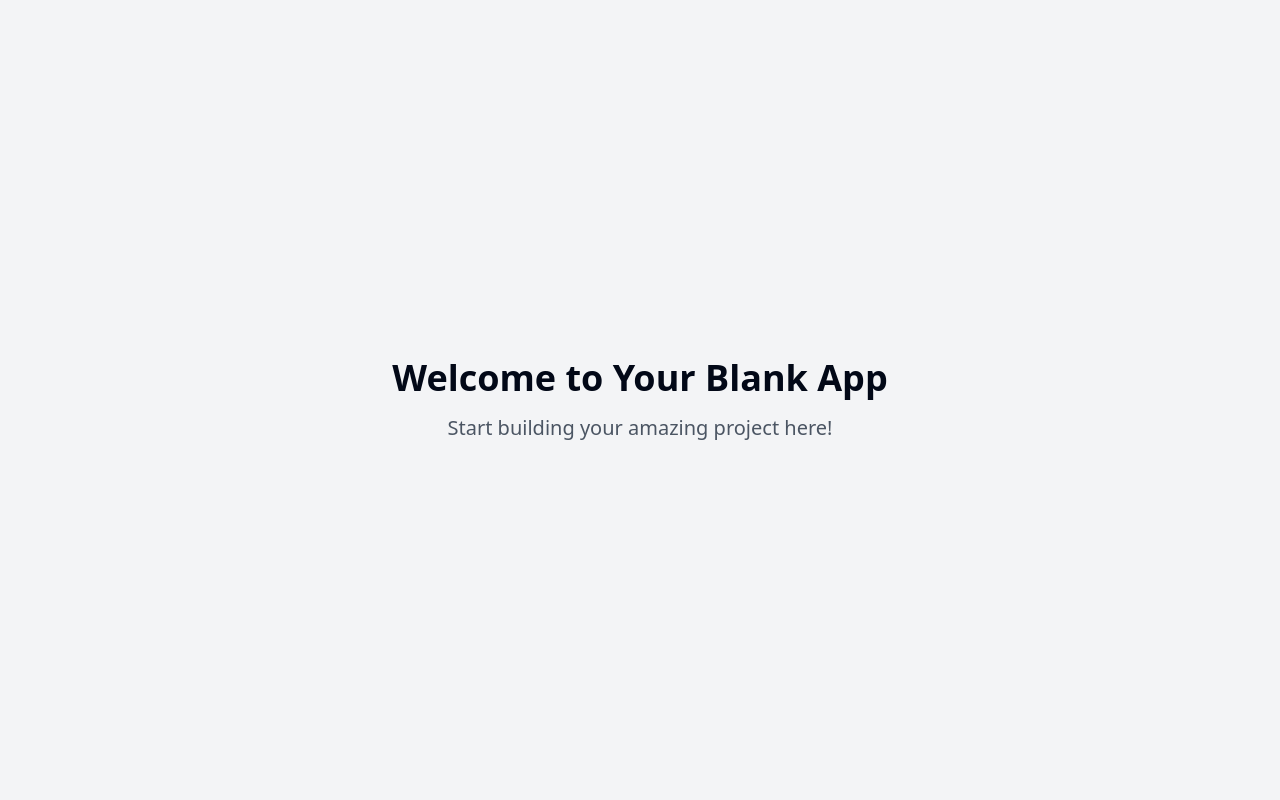
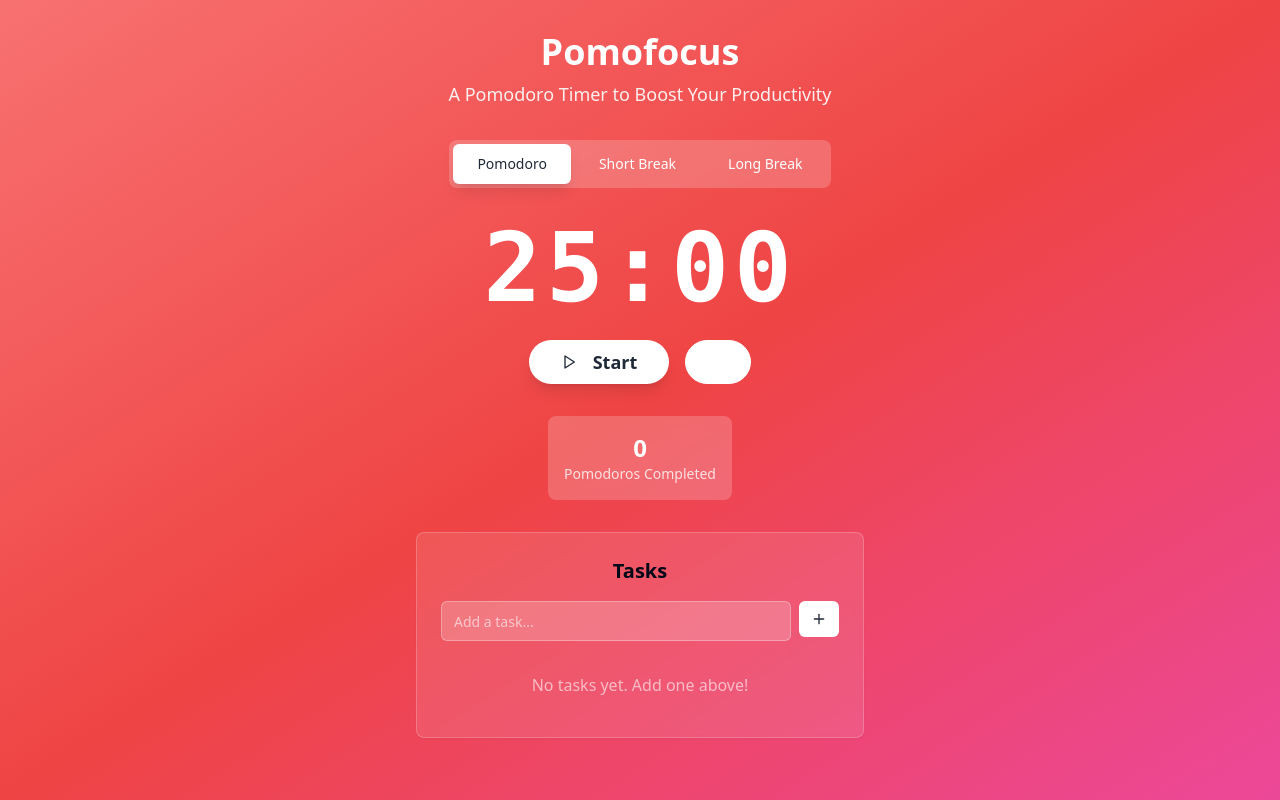
Before and after one commit to mahmudul474/work-well-website, a React (Vite) app: page / in a window 1280 px wide. Built offline with nearby package versions, Linux system fonts and the light colour scheme.

Commit message:
Implement Pomofocus-like website
Create a website with similar functionality to pomofocus.io.

```diff
--- a/src/pages/Index.tsx
+++ b/src/pages/Index.tsx
@@ -1,11 +1,282 @@
-// Update this page (the content is just a fallback if you fail to update the page)
+
+import { useState, useEffect, useRef } from 'react';
+import { Play, Pause, SkipForward, Plus, Check, X } from 'lucide-react';
+import { Button } from '@/components/ui/button';
+import { Input } from '@/components/ui/input';
+import { Card } from '@/components/ui/card';
+import { toast } from '@/hooks/use-toast';
+
+interface Task {
+  id: number;
+  text: string;
+  completed: boolean;
+}
 
 const Index = () => {
+  const [mode, setMode] = useState<'pomodoro' | 'shortBreak' | 'longBreak'>('pomodoro');
+  const [timeLeft, setTimeLeft] = useState(25 * 60); // 25 minutes in seconds
+  const [isRunning, setIsRunning] = useState(false);
+  const [tasks, setTasks] = useState<Task[]>([]);
+  const [newTask, setNewTask] = useState('');
+  const [completedPomodoros, setCompletedPomodoros] = useState(0);
+
+  const intervalRef = useRef<NodeJS.Timeout | null>(null);
+
+  const modeConfig = {
+    pomodoro: {
+      duration: 25 * 60,
+      label: 'Pomodoro',
+      bgClass: 'bg-gradient-to-br from-red-400 via-red-500 to-pink-500',
+      textColor: 'text-white'
+    },
+    shortBreak: {
+      duration: 5 * 60,
+      label: 'Short Break',
+      bgClass: 'bg-gradient-to-br from-green-400 via-green-500 to-teal-500',
+      textColor: 'text-white'
+    },
+    longBreak: {
+      duration: 15 * 60,
+      label: 'Long Break',
+      bgClass: 'bg-gradient-to-br from-blue-400 via-blue-500 to-indigo-500',
+      textColor: 'text-white'
+    }
+  };
+
+  useEffect(() => {
+    if (isRunning && timeLeft > 0) {
+      intervalRef.current = setInterval(() => {
+        setTimeLeft(prev => {
+          if (prev <= 1) {
+            setIsRunning(false);
+            playNotification();
+            handleTimerComplete();
+            return 0;
+          }
+          return prev - 1;
+        });
+      }, 1000);
+    } else {
+      if (intervalRef.current) {
+        clearInterval(intervalRef.current);
+      }
+    }
+
+    return () => {
+      if (intervalRef.current) {
+        clearInterval(intervalRef.current);
+      }
+    };
+  }, [isRunning, timeLeft]);
+
+  const playNotification = () => {
+    // Create a simple beep sound
+    const audioContext = new (window.AudioContext || (window as any).webkitAudioContext)();
+    const oscillator = audioContext.createOscillator();
+    const gainNode = audioContext.createGain();
+
+    oscillator.connect(gainNode);
+    gainNode.connect(audioContext.destination);
+
+    oscillator.frequency.value = 800;
+    oscillator.type = 'sine';
+
+    gainNode.gain.setValueAtTime(0.3, audioContext.currentTime);
+    gainNode.gain.exponentialRampToValueAtTime(0.01, audioContext.currentTime + 0.5);
+
+    oscillator.start(audioContext.currentTime);
+    oscillator.stop(audioContext.currentTime + 0.5);
+  };
+
+  const handleTimerComplete = () => {
+    if (mode === 'pomodoro') {
+      setCompletedPomodoros(prev => prev + 1);
+      toast({
+        title: "Pomodoro Complete!",
+        description: "Time for a break. Great work!",
+      });
+    } else {
+      toast({
+        title: "Break Complete!",
+        description: "Ready to get back to work?",
+      });
+    }
+  };
+
+  const toggleTimer = () => {
+    setIsRunning(!isRunning);
+  };
+
+  const resetTimer = () => {
+    setIsRunning(false);
+    setTimeLeft(modeConfig[mode].duration);
+  };
+
+  const switchMode = (newMode: 'pomodoro' | 'shortBreak' | 'longBreak') => {
+    setMode(newMode);
+    setIsRunning(false);
+    setTimeLeft(modeConfig[newMode].duration);
+  };
+
+  const addTask = () => {
+    if (newTask.trim()) {
+      setTasks(prev => [...prev, {
+        id: Date.now(),
+        text: newTask.trim(),
+        completed: false
+      }]);
+      setNewTask('');
+    }
+  };
+
+  const toggleTask = (id: number) => {
+    setTasks(prev => prev.map(task =>
+      task.id === id ? { ...task, completed: !task.completed } : task
+    ));
+  };
+
+  const deleteTask = (id: number) => {
+    setTasks(prev => prev.filter(task => task.id !== id));
+  };
+
+  const formatTime = (seconds: number) => {
+    const mins = Math.floor(seconds / 60);
+    const secs = seconds % 60;
+    return `${mins.toString().padStart(2, '0')}:${secs.toString().padStart(2, '0')}`;
+  };
+
+  const currentConfig = modeConfig[mode];
+
   return (
-    <div className="min-h-screen flex items-center justify-center bg-gray-100">
-      <div className="text-center">
-        <h1 className="text-4xl font-bold mb-4">Welcome to Your Blank App</h1>
-        <p className="text-xl text-gray-600">Start building your amazing project here!</p>
+    <div className={`min-h-screen transition-all duration-1000 ${currentConfig.bgClass} ${currentConfig.textColor}`}>
+      <div className="container mx-auto px-4 py-8">
+        {/* Header */}
+        <div className="text-center mb-8">
+          <h1 className="text-4xl font-bold mb-2">Pomofocus</h1>
+          <p className="text-lg opacity-90">A Pomodoro Timer to Boost Your Productivity</p>
+        </div>
+
+        {/* Mode Switcher */}
+        <div className="flex justify-center mb-8">
+          <div className="bg-white/20 backdrop-blur-sm rounded-lg p-1 flex gap-1">
+            {(Object.keys(modeConfig) as Array<keyof typeof modeConfig>).map((modeKey) => (
+              <Button
+                key={modeKey}
+                onClick={() => switchMode(modeKey)}
+                variant={mode === modeKey ? "default" : "ghost"}
+                className={`px-6 py-2 rounded-md transition-all ${
+                  mode === modeKey
+                    ? 'bg-white text-gray-800 shadow-lg'
+                    : 'text-white hover:bg-white/20'
+                }`}
+              >
+                {modeConfig[modeKey].label}
+              </Button>
+            ))}
+          </div>
+        </div>
+
+        {/* Timer Display */}
+        <div className="text-center mb-8">
+          <div className="text-8xl font-bold mb-6 font-mono tracking-wider">
+            {formatTime(timeLeft)}
+          </div>
+
+          <div className="flex justify-center gap-4">
+            <Button
+              onClick={toggleTimer}
+              size="lg"
+              className="bg-white text-gray-800 hover:bg-gray-100 px-8 py-3 text-lg font-semibold rounded-full shadow-lg transition-all hover:scale-105"
+            >
+              {isRunning ? <Pause className="mr-2" size={20} /> : <Play className="mr-2" size={20} />}
+              {isRunning ? 'Pause' : 'Start'}
+            </Button>
+
+            <Button
+              onClick={resetTimer}
+              size="lg"
+              variant="outline"
+              className="border-white text-white hover:bg-white hover:text-gray-800 px-6 py-3 rounded-full transition-all"
+            >
+              <SkipForward size={20} />
+            </Button>
+          </div>
+        </div>
+
+        {/* Stats */}
+        <div className="text-center mb-8">
+          <div className="bg-white/20 backdrop-blur-sm rounded-lg p-4 inline-block">
+            <div className="text-2xl font-bold">{completedPomodoros}</div>
+            <div className="text-sm opacity-80">Pomodoros Completed</div>
+          </div>
+        </div>
+
+        {/* Task Section */}
+        <div className="max-w-md mx-auto">
+          <Card className="bg-white/10 backdrop-blur-sm border-white/20 p-6">
+            <h2 className="text-xl font-semibold mb-4 text-center">Tasks</h2>
+
+            {/* Add Task */}
+            <div className="flex gap-2 mb-4">
+              <Input
+                value={newTask}
+                onChange={(e) => setNewTask(e.target.value)}
+                onKeyPress={(e) => e.key === 'Enter' && addTask()}
+                placeholder="Add a task..."
+                className="bg-white/20 border-white/30 text-white placeholder:text-white/60 focus:bg-white/30"
+              />
+              <Button
+                onClick={addTask}
+                size="sm"
+                className="bg-white text-gray-800 hover:bg-gray-100 px-3"
+              >
+                <Plus size={16} />
+              </Button>
+            </div>
+
+            {/* Task List */}
+            <div className="space-y-2">
+              {tasks.length === 0 ? (
+                <p className="text-center text-white/60 py-4">No tasks yet. Add one above!</p>
+              ) : (
+                tasks.map((task) => (
+                  <div
+                    key={task.id}
+                    className={`flex items-center gap-3 p-3 rounded-lg bg-white/10 transition-all ${
+                      task.completed ? 'opacity-60' : ''
+                    }`}
+                  >
+                    <Button
+                      onClick={() => toggleTask(task.id)}
+                      size="sm"
+                      variant="ghost"
+                      className={`p-1 rounded-full ${
+                        task.completed
+                          ? 'bg-green-500 text-white'
+                          : 'border-2 border-white/40 hover:bg-white/20'
+                      }`}
+                    >
+                      {task.completed && <Check size={12} />}
+                    </Button>
+
+                    <span className={`flex-1 ${task.completed ? 'line-through' : ''}`}>
+                      {task.text}
+                    </span>
+
+                    <Button
+                      onClick={() => deleteTask(task.id)}
+                      size="sm"
+                      variant="ghost"
+                      className="p-1 hover:bg-red-500/20 text-red-200 hover:text-red-100"
+                    >
+                      <X size={14} />
+                    </Button>
+                  </div>
+                ))
+              )}
+            </div>
+          </Card>
+        </div>
       </div>
     </div>
   );
```
